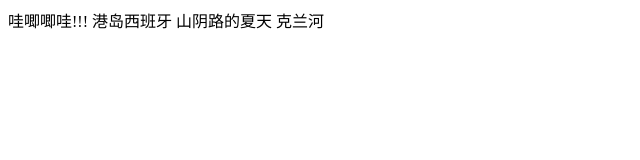
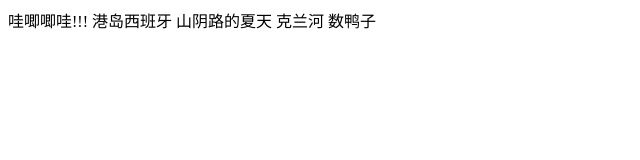
Before and after one commit to taosz/hooks-test, a website: page index.html in a window 1280 px wide. Shown: the full height of the page, 0-640 px from the left. Drawn offline with Linux system fonts and the light colour scheme.

Commit message:
hook test

```diff
--- a/index.html
+++ b/index.html
@@ -14,5 +14,6 @@
 港岛西班牙
 山阴路的夏天
 克兰河
+数鸭子
 </body>
 </html>
```
